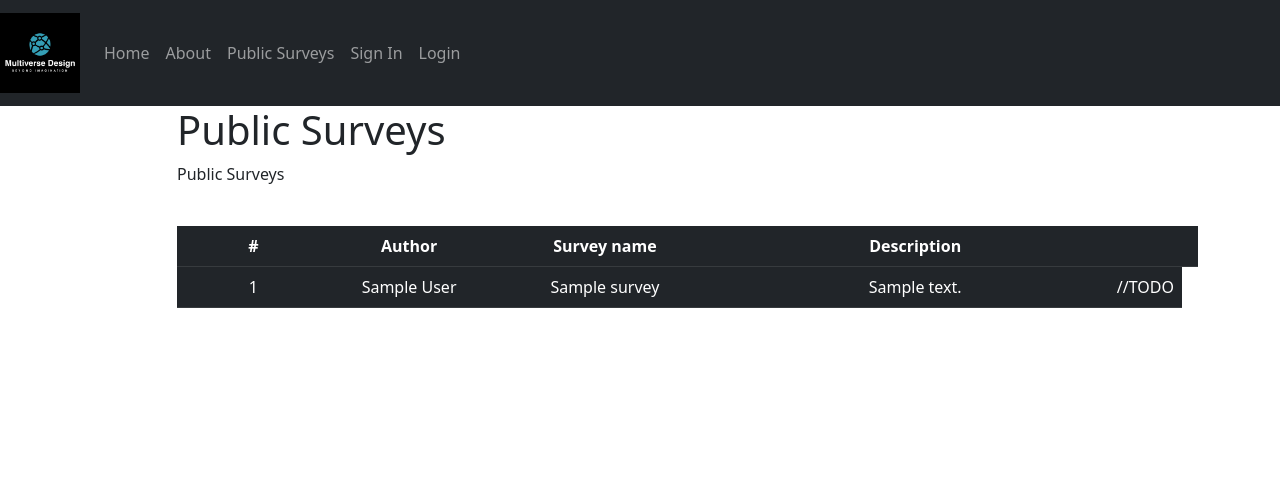
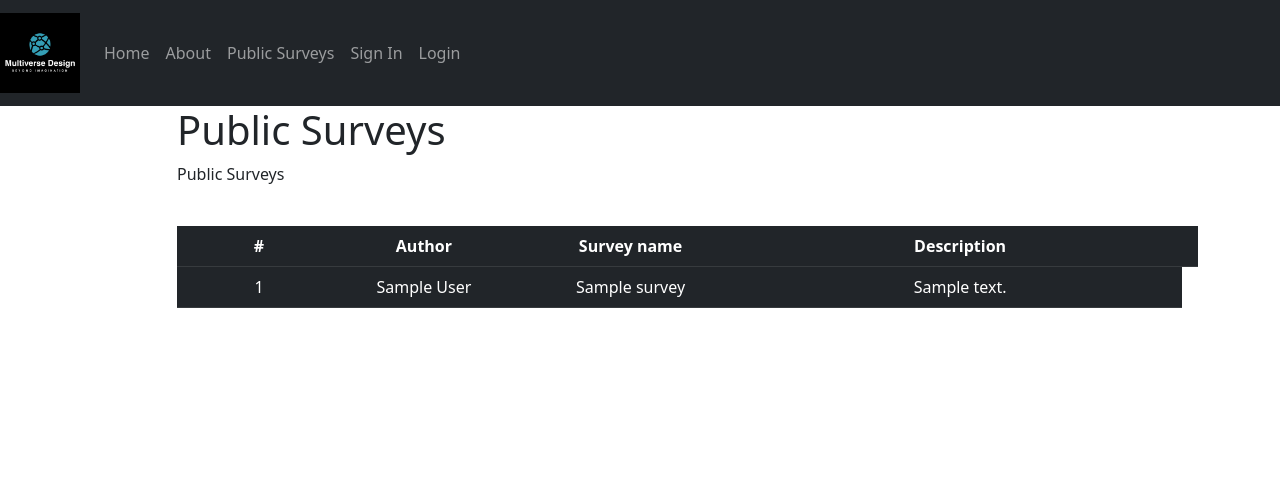
Before and after one commit to Fasop4/Multiverse-Design-Surveys, a Node server app: page /public-surveys in a window 1280 px wide. Shown: the top 496 px of the page. Run offline with Node 20, Linux system fonts and the light colour scheme; tables that the repository leaves empty hold one stand-in row (values such as "Sample post"); some libraries are stand-ins or nearby versions.

Commit message:
added comments, updated comments

```diff
--- a/server/controllers/survey.js
+++ b/server/controllers/survey.js
@@ -75,9 +75,7 @@ module.exports.displayEditPage = (req, res, next) => {
             console.log(err);
             res.end(err);
         } else {
-            //show the edit view
-            //TODO need to check res.render('survey-edit', {title: 'Edit Survey', business: businessToEdit,
-            //displayName: req.user ? req.user.displayName : ''})
+
             res.render('index', {
                 title: 'Edit Survey',
                 page: 'survey/survey-edit',
@@ -127,7 +125,6 @@ module.exports.performDelete = (req, res, next) => {
         } else {
 
             // refresh the survey list
-
             res.redirect('/surveys');
         }
     });
--- a/server/views/content/survey/public-surveys.ejs
+++ b/server/views/content/survey/public-surveys.ejs
@@ -29,8 +29,8 @@
                           <td class="text-center col-3"><%= PublicSurveyList[count].surveyName %></td>
                           <td class="text-center col-5"><%= PublicSurveyList[count].description %></td>
 
-                          <td class="text-center col-1"> //TODO
-                              <!--<a href="/surveys/edit/<%= PublicSurveyList[count]._id %>" class="btn btn-primary btn-sm">
+                          <td class="text-center col-1">
+                              <!-- //TODO <a href="/surveys/edit/<%= PublicSurveyList[count]._id %>" class="btn btn-primary btn-sm">
                                   <i class="fas fa-pencil-alt"></i> Take Survey</a>-->
                           </td>
 
```
